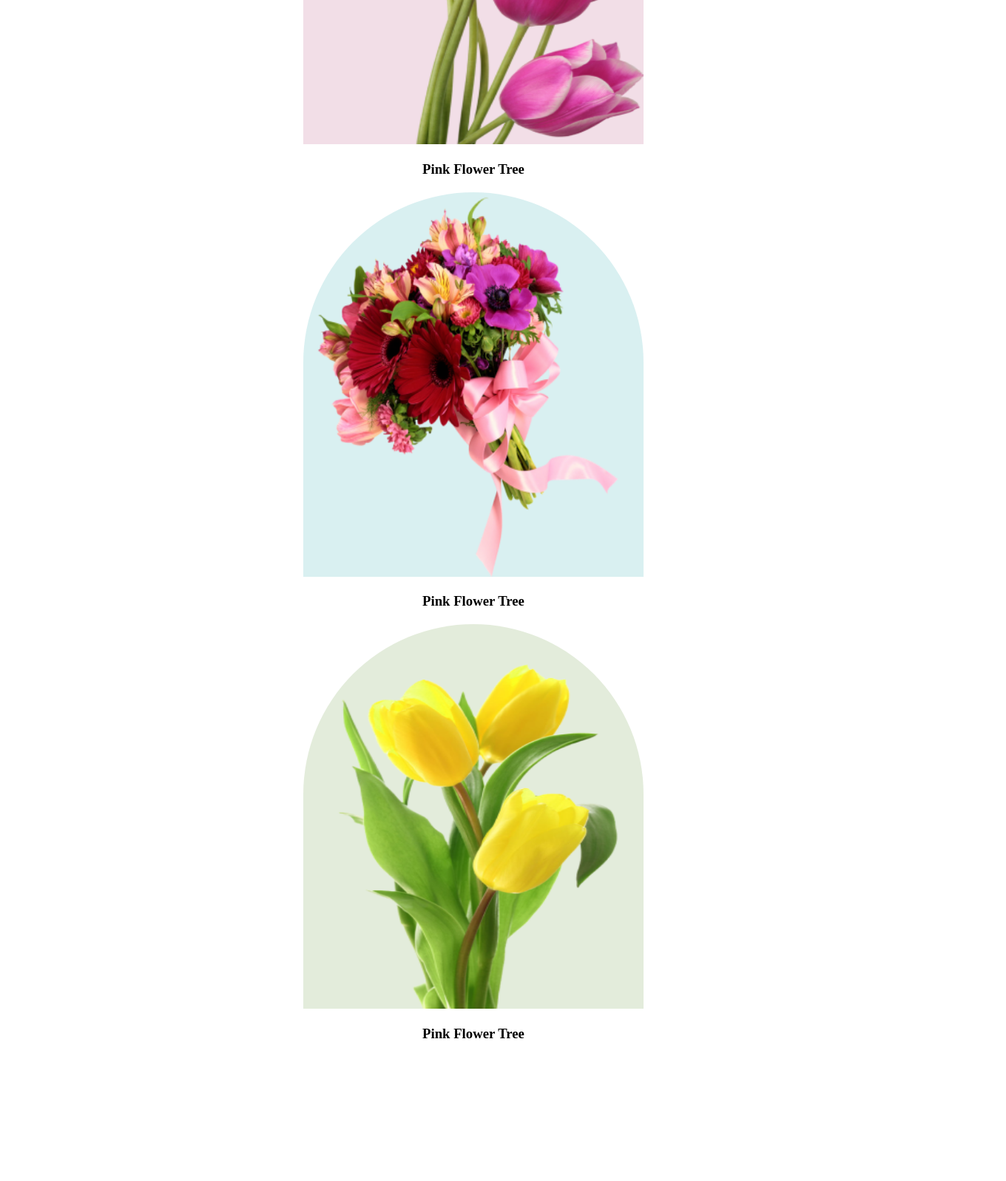
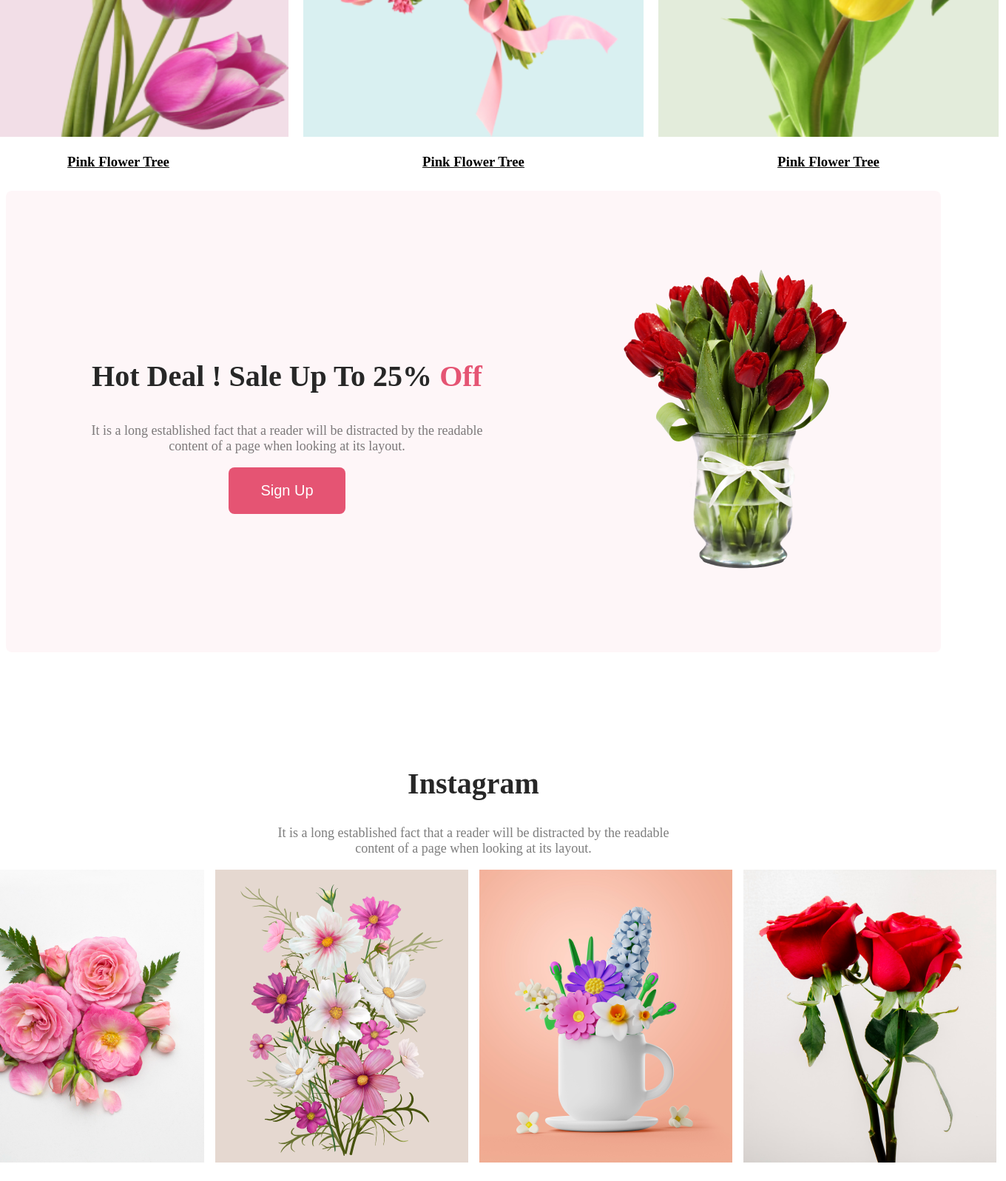
Before and after one commit to motiurrahmanmiza/flower-shop-web, a plain HTML site: page Flower Asset/index.html in a window 1280 px wide. Shown: the part 1200-2797 px from the top of the page at 74% size, 1360 px wide, since content can reach past the window. Before the commit the page ends 2637 px from the top, so only its background shows below. Drawn offline with Linux system fonts and the light colour scheme.

Commit message:
flower section addting

```diff
--- a/Flower Asset/index.html
+++ b/Flower Asset/index.html
@@ -22,7 +22,7 @@
             </div>
     </header>
     <main>
-        <section class="flowers">
+        <section>
             <h3 class="section-title">Our Featured Flowers</h3>
             <p class="section-info">
                 It is a long established fact that a reader will be distracted by the readable <br /> content of a page
@@ -43,7 +43,58 @@
                         <img class="box-3" src="pngwing 7.png">
                         <h3>Pink Flower Tree</h3>
                 </div>
-        </div>
+        </section>
+
+        <!--Sale-sing-up section-->
+        <section class="sale-deal-section">
+            <div class="container">
+                <div class="sale-deal">
+                    <div class="sele-deal-text">
+            <h3 class="sale-title">Hot Deal ! Sale Up To 25%  <span class="text-primary"> Off </span></h3>
+            <p class="sele-info">It is a long established fact that a reader will be distracted by the readable <br>content of a page when looking at its layout.</p>
+            <button class="btn">Sign Up</button>
+                    </div>
+                <div class="sale-img">
+            <img src="pngwing 8.png" alt="">
+                </div>
+             </div>
+              </div>
+        </section>
+
+        <!--instagram and flower section-->
+        <section class="instagram-flower">
+            <div class="container">
+                <div class="instagram-container">
+                    <div class="instagram-text">
+                    <h2 class="title-styles">Instagram</h2>
+                    <p class="paragraph-info">It is a long established fact that a reader will be distracted by the readable <br> content of a page when looking at its layout.</p>
+            </div>
+<div class="instagram-flower-images">
+    <div class="flower-images">
+        <img src="Flower 01.png" alt="">
+    </div>
+    <div class="flower-images">
+        <img src="Rectangle 4.png" alt="">
+    </div>
+    <div class="flower-images">
+        <img src="Rectangle 5.png" alt="">
+    </div>
+    <div class="flower-images">
+        <img src="Rectangle 6.png" alt="">
+    </div>
+</div>
+<div class="latest-deals-container" style="background-image: url(Rectangle\ 9.png);">
+    <div class="container-text">
+        <h2 class="latest-title">Get The Latest Deals</h2>
+        <p class="paragraph-info">$30 coupon for first shopping</p>
+</div>
+<div class="contact-from">
+            <input type="text" placeholder="Enter Your Email Address">
+      <button class="btn">Subscribe</button>
+                  </div>
+                 </div>
+           </div>
+       </div>
         </section>
     </main>
     <footer>
--- a/Flower Asset/styles/styles.css
+++ b/Flower Asset/styles/styles.css
@@ -1,7 +1,7 @@
 /* header related styles */
 .header {
     background: rgba(229, 84, 115, 0.10);
-    display: flex;
+    background-repeat: no-repeat;
 }
 
 .banner {
@@ -22,16 +22,16 @@
 
 .banner-title {
     font-size: 70px;
-    font-weight: 800;
+    font-weight: 700;
     color: #272727;
-    margin-bottom: 0;
+    margin: 5px;
 }
 
 .banner-description {
-    font-size: 18px;
+    font-size: 15px;
     font-weight: 400;
     color: rgba(39, 39, 39, 0.60);
-    margin-top: 5px;
+    padding: 10px;
 }
 
 .btn {
@@ -41,17 +41,19 @@
     padding: 20px 43px;
     gap: 10px;
     font-size: 20px;
-    font-weight: 700;
+    font-weight: 600px;
     color: #FFF;
 }
 
 /* main section styles */
 .section-title {
     color: #272727;
+    text-align: center;
+    justify-content: center;
     font-size: 40px;
-    font-weight: 800;
-    justify-content: center;
-    display: flex;
+    font-weight: 700;
+    align-items: center;
+
 }
 
 .section-info {
@@ -61,22 +63,32 @@
     font-weight: 400;
     justify-content: center;
     display: flex;
+    padding: 0;
 }
 
 /* service section styles */
 .service-container {
+    display: flex;
+    gap: 5px;
+    justify-content: center;
     background: #FFF;
     text-align: center;
+}
+
+.box {
+    display: flex;
+    border-radius: 8px;
     align-items: center;
-    display: flex;
-    justify-content: space-around;
+    text-align: center;
+    text-decoration: underline;
+}
 
-}
 .img {
-    margin: 20px;
+    margin: 10px;
     align-items: center;
     justify-content: center;
 }
+
 .box-1 {
     border-radius: 300px 300px 0px 0px;
     background: rgba(167, 33, 98, 0.15);
@@ -97,3 +109,107 @@
     width: 460px;
     height: 520px;
 }
+
+/*Sale-sing-up section */
+.sale-deal-section {
+    background: rgba(229, 84, 115, 0.05);
+    box-sizing: border-box;
+    border-radius: 8px;
+}
+
+.sale-deal {
+    display: flex;
+    align-items: center;
+    text-align: center;
+    justify-content: center;
+    gap: 186px;
+}
+
+.sale-title {
+    color: #272727;
+    font-size: 40px;
+    font-weight: 800;
+}
+
+.sele-info {
+    color: rgba(39, 39, 39, 0.60);
+    text-align: center;
+    font-size: 18px;
+    font-weight: 400;
+}
+
+.sale-img {
+    padding: 100px 0px;
+}
+
+.text-primary {
+    color: #E55473;
+}
+
+/* instagram and flower part section */
+
+.instagram-flower {
+    padding: 120px 0px;
+    background: #FFF;
+}
+
+.instagram-text {
+    text-align: center;
+    align-items: center;
+}
+
+.title-styles {
+    color: #272727;
+    font-size: 40px;
+    font-weight: 800;
+}
+
+.paragraph-info {
+    color: rgba(39, 39, 39, 0.60);
+    font-size: 18px;
+    font-weight: 400;
+}
+
+.instagram-flower-images {
+    display: flex;
+    gap: 15px;
+    justify-content: center;
+}
+
+.latest-deals-container {
+    padding: 100px 180px;
+    margin-top: 100px;
+}
+
+.container-text {
+    align-items: center;
+    text-align: center;
+}
+
+.latest-title {
+    color: #272727;
+    font-size: 40px;
+    font-weight: 800;
+}
+
+.paragraph-info {
+    color: rgba(39, 39, 39, 0.60);
+    font-size: 18px;
+    font-weight: 400;
+}
+
+.contact-from {
+    display: flex;
+    gap: 10px;
+    width: 80px;
+    align-items: center;
+    justify-content: space-between;
+}
+
+.contact-from input {
+    padding: 0px 120px;
+    border-radius: 8px;
+    background-color: #FFF;
+    width: 700px;
+    height: 50px;
+}
```
